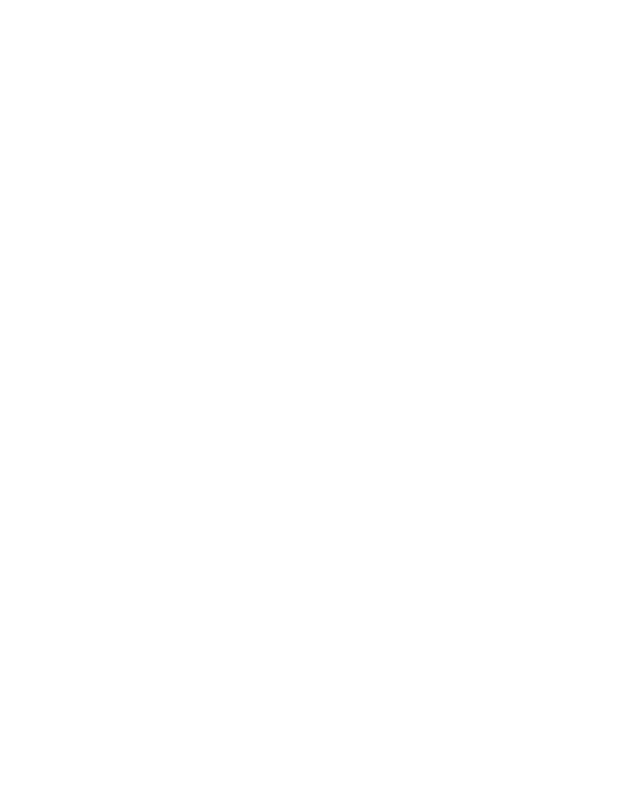
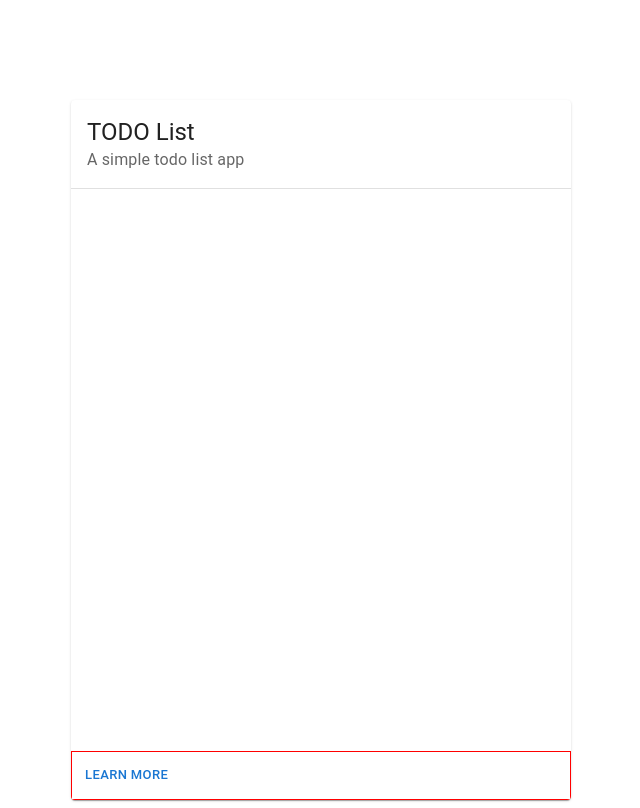
Before and after one commit to zain-sattar/todo-list-using-redux, a React (Create React App) app: page / in a window 1280 px wide. Shown: the whole page, without its empty margins (319-959 px from the left). Built offline with nearby package versions, Linux system fonts and the light colour scheme.

Commit message:
wip: create card component for todo list

```diff
--- a/package.json
+++ b/package.json
@@ -3,6 +3,9 @@
   "version": "0.1.0",
   "private": true,
   "dependencies": {
+    "@emotion/react": "^11.11.0",
+    "@emotion/styled": "^11.11.0",
+    "@mui/material": "^5.13.3",
     "@testing-library/jest-dom": "^5.16.5",
     "@testing-library/react": "^13.4.0",
     "@testing-library/user-event": "^13.5.0",
--- a/src/App.tsx
+++ b/src/App.tsx
@@ -1,9 +1,9 @@
 import React from 'react';
-
+import TodoListCard from './components/TodoListCard';
 function App() {
   return (
     <div className="App">
-
+      <TodoListCard/>
     </div>
   );
 }
--- /dev/null
+++ b/src/components/TodoListCard.tsx
@@ -0,0 +1,48 @@
+import React from 'react';
+
+import Card from '@mui/material/Card';
+import CardHeader from '@mui/material/CardHeader';
+import CardActions from '@mui/material/CardActions';
+import CardContent from '@mui/material/CardContent';
+import Divider from '@mui/material/Divider';
+import Button from '@mui/material/Button';
+import Box from '@mui/material/Box';
+
+const cardStyle = {
+  width: 500,
+  height: 700,
+  margin: 'auto',
+  marginTop: '100px',
+  display: 'flex',
+  flexDirection: 'column',
+};
+const footerStyle = {
+  marginTop: 'auto',
+  border:"1px solid red"
+};
+
+function TodoListCard() {
+  return (
+    <Card sx={{...cardStyle}}>
+      <CardHeader
+       title="TODO List"
+       subheader="A simple todo list app"
+      />
+
+      <Divider/>
+
+      <CardContent>
+
+      </CardContent>
+
+      <Box sx={footerStyle}>
+        <CardActions>
+          <Button size="small">Learn More</Button>
+        </CardActions>
+      </Box>
+
+    </Card>
+  );
+}
+
+export default TodoListCard;
```
Also changed, not shown: 1 other file (tests, documents, lock files or other folders).
